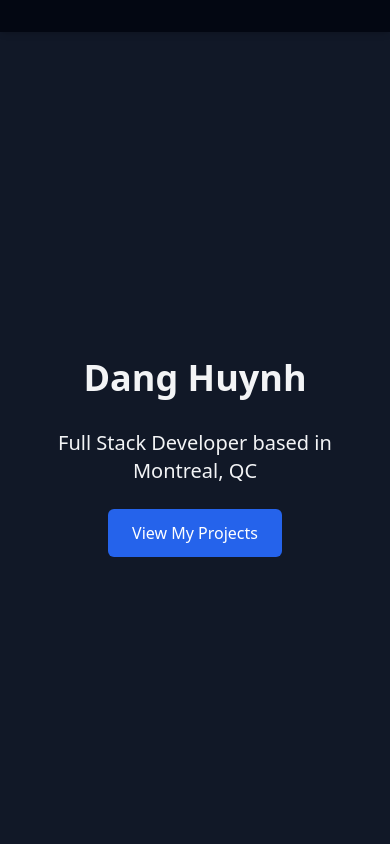
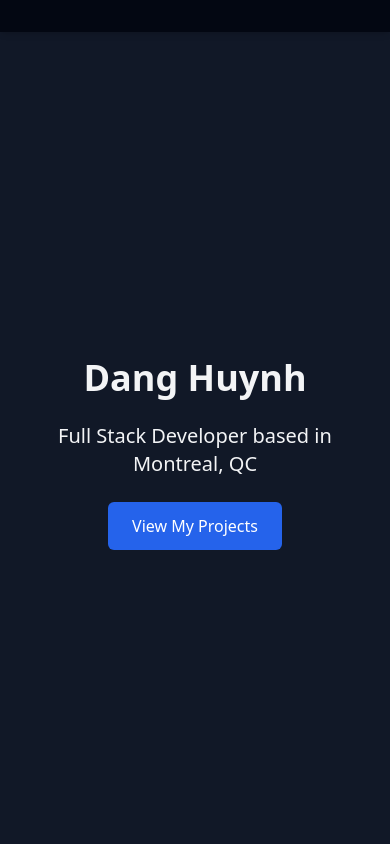
Before and after one commit to Dang-Huynh/dang-huynh.github.io, a plain HTML site: page index.html in a window 390 px wide. Shown: the top 844 px of the page. Drawn offline with nearby package versions, Linux system fonts and the light colour scheme.

Commit message:
lead adjust

```diff
--- a/index.html
+++ b/index.html
@@ -37,7 +37,7 @@
 
     <!-- Hero Section -->
     <section id="home" class="min-h-screen flex flex-col items-center justify-center text-center px-4">
-      <h1 class="text-4xl md:text-5xl font-bold mb-4 leading-normal typing">Dang Huynh</h1>
+      <h1 class="text-4xl md:text-5xl font-bold mb-4 leading-[1.0]] typing">Dang Huynh</h1>
       <p class="text-xl mb-6">Full Stack Developer based in Montreal, QC</p>
       <a
         href="#projects"
```
